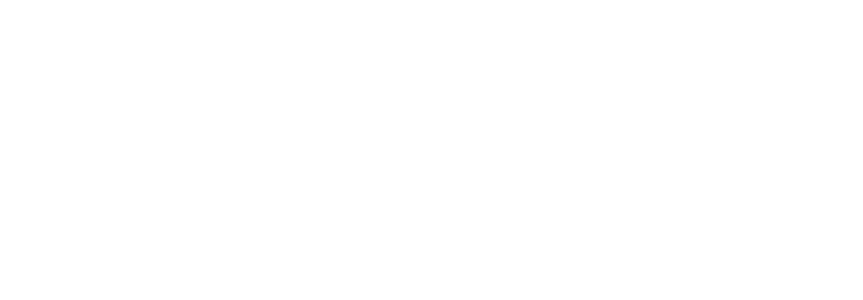
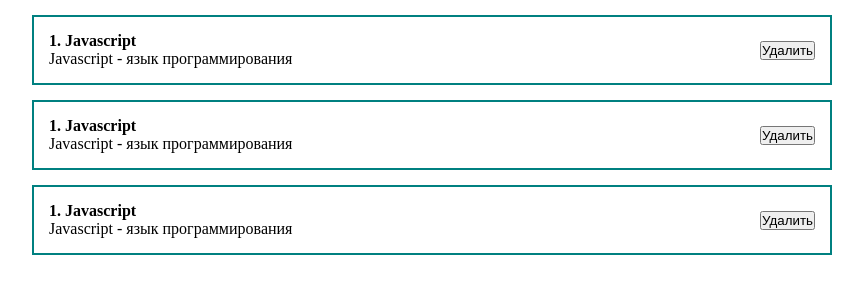
Before and after one commit to iAllBe/react-fundamental-course, a React (Create React App) app: page / in a window 1280 px wide. Shown: the top 300 px of the page, without its empty margins (208-1071 px from the left). Built offline with nearby package versions, Linux system fonts and the light colour scheme.

Commit message:
add PostItem.jsx

```diff
--- a/src/App.js
+++ b/src/App.js
@@ -1,7 +1,13 @@
+import PostItem from "./components/PostItem";
+import {useState} from "react";
+
 export default function App() {
 
     return (
-        <>
-        </>
+        <div className="App">
+            <PostItem/>
+            <PostItem/>
+            <PostItem/>
+        </div>
     );
 }
--- /dev/null
+++ b/src/components/PostItem.jsx
@@ -0,0 +1,13 @@
+export default function PostItem() {
+    return (
+        <div className="post">
+            <div className="post__content">
+                <strong>1. Javascript</strong>
+                <div>Javascript - язык программирования</div>
+            </div>
+            <div className="post__btns">
+                <button>Удалить</button>
+            </div>
+        </div>
+    );
+};
```
